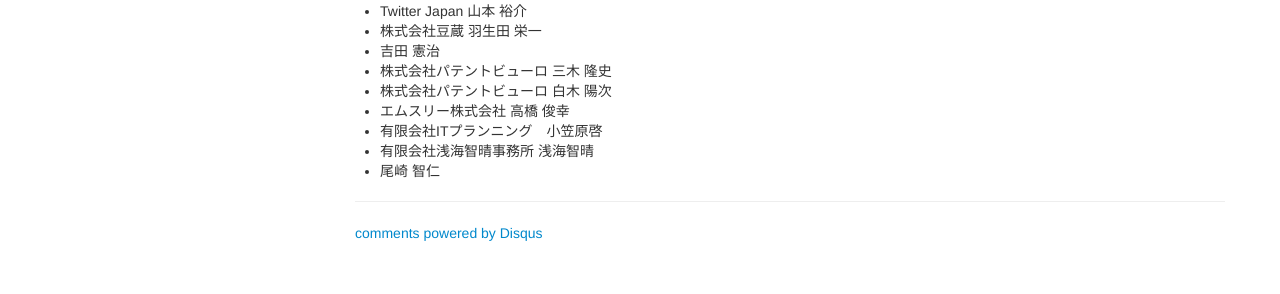
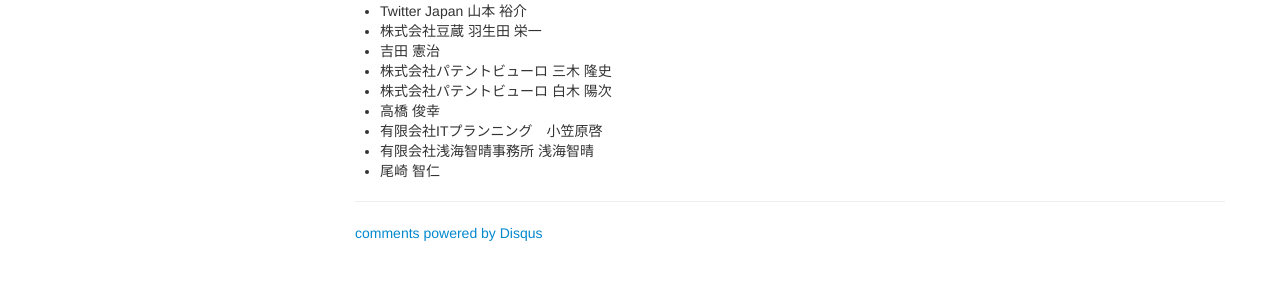
Before and after one commit to scalajp/scalajp, a Jekyll site: the page built from about-us.md, in a window 1280 px wide. Shown: the part 1191-1485 px from the top of the page. Built offline with Jekyll 4.4.1, drawn with Linux system fonts in a browser that asks for light colours; nearby versions of some CDN libraries; Markdown is read by kramdown in place of the engine named in the settings; comment, search, counter and statistics services are not loaded.

Commit message:
Update about-us.md

```diff
--- a/about-us.md
+++ b/about-us.md
@@ -65,7 +65,7 @@
 * 吉田 憲治
 * 株式会社パテントビューロ 三木 隆史
 * 株式会社パテントビューロ 白木 陽次
-* エムスリー株式会社 高橋 俊幸
+* 高橋 俊幸
 * 有限会社ITプランニング　小笠原啓
 * 有限会社浅海智晴事務所 浅海智晴
 * 尾崎 智仁
```
